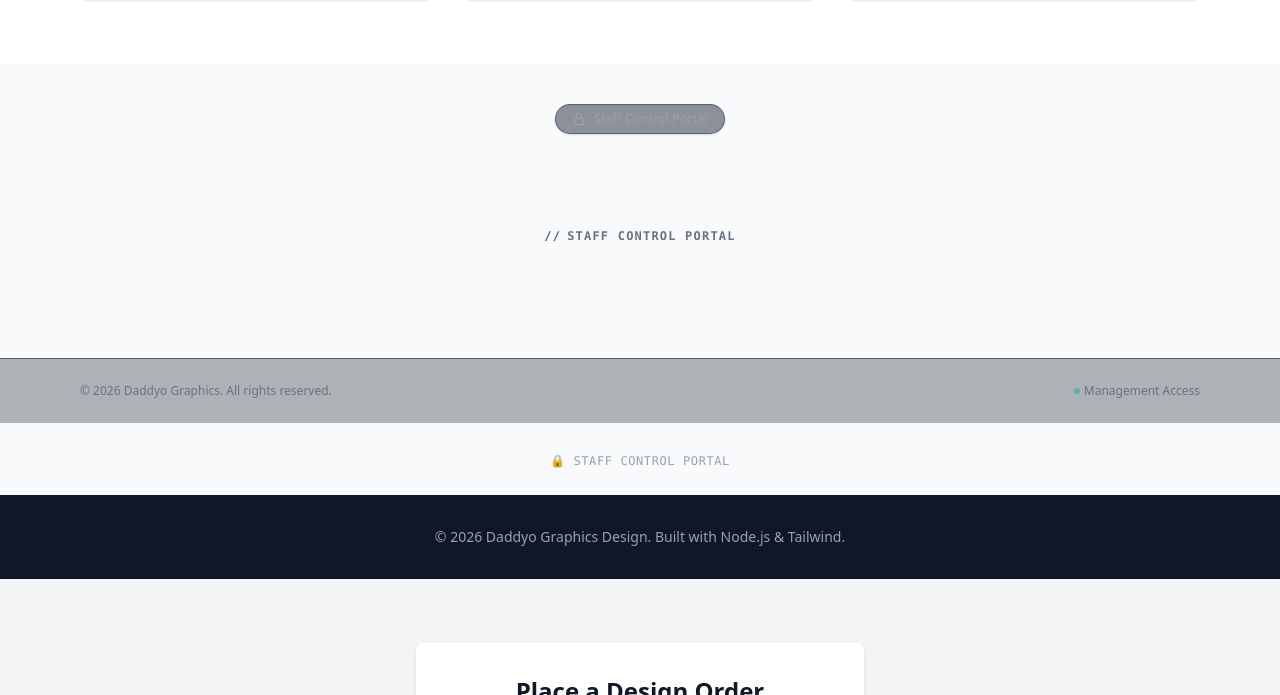
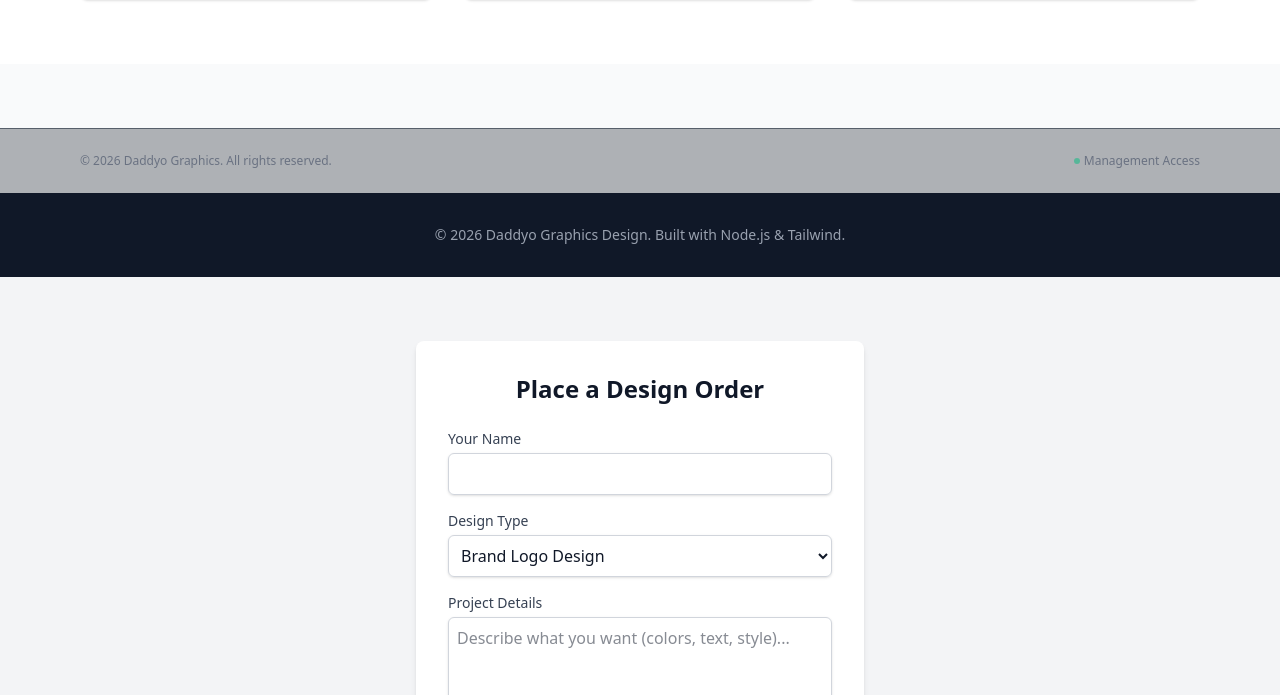
Before and after one commit to daddyo-portfolio/daddyo-portfolio, a website: page public/index.html in a window 1280 px wide. Shown: the part 814-1509 px from the top of the page. Drawn offline with nearby package versions, Linux system fonts and the light colour scheme.

```diff
--- a/public/index.html
+++ b/public/index.html
@@ -78,22 +78,6 @@
         </div>
     </section>
 
-<div class="flex justify-center items-center py-10">
-    <a href="/admin/login" class="inline-flex items-center gap-2 bg-gray-800/50 hover:bg-indigo-600/10 border border-gray-700/60 hover:border-indigo-500/50 text-gray-400 hover:text-indigo-400 px-4 py-1.5 rounded-full text-xs font-medium tracking-wide shadow-sm transition-all duration-300 backdrop-blur-sm">
-        <svg xmlns="http://www.w3.org/2000/svg" fill="none" viewBox="0 0 24 24" stroke-width="2" stroke="currentColor" class="w-3.5 h-3.5">
-            <path stroke-linecap="round" stroke-linejoin="round" d="M16.5 10.5V6.75a4.5 4.5 0 10-9 0v3.75m-.75 11.25h10.5a2.25 2.25 0 002.25-2.25v-6.75a2.25 2.25 0 00-2.25-2.25H6.75a2.25 2.25 0 00-2.25 2.25v6.75a2.25 2.25 0 002.25 2.25z" />
-        </svg>
-        Staff Control Portal
-    </a>
-</div>
-
-<div class="text-center py-12">
-    <a href="/admin/login" class="group inline-flex items-center gap-1.5 text-xs font-semibold tracking-widest text-gray-500 hover:text-gray-200 uppercase transition-colors duration-300 font-mono">
-        <span class="text-gray-600 group-hover:text-indigo-400 transition-colors duration-300">//</span>
-        Staff Control Portal
-    </a>
-</div>
-
 <footer class="border-t border-gray-800/60 bg-gray-950/30 py-6 mt-16">
     <div class="max-w-6xl mx-auto px-4 flex flex-col sm:flex-row justify-between items-center gap-4">
         <p class="text-xs text-gray-500 font-medium">&copy; 2026 Daddyo Graphics. All rights reserved.</p>
@@ -103,12 +87,6 @@
         </a>
     </div>
 </footer>
-
-<div class="text-center py-6">
-    <a href="/admin/login" class="text-xs text-gray-400 hover:text-indigo-400 transition tracking-wider uppercase font-mono">
-        🔒 Staff Control Portal
-    </a>
-</div>
 
     <!-- Footer -->
     <footer class="bg-gray-900 text-gray-400 py-8 text-center text-sm">
```
